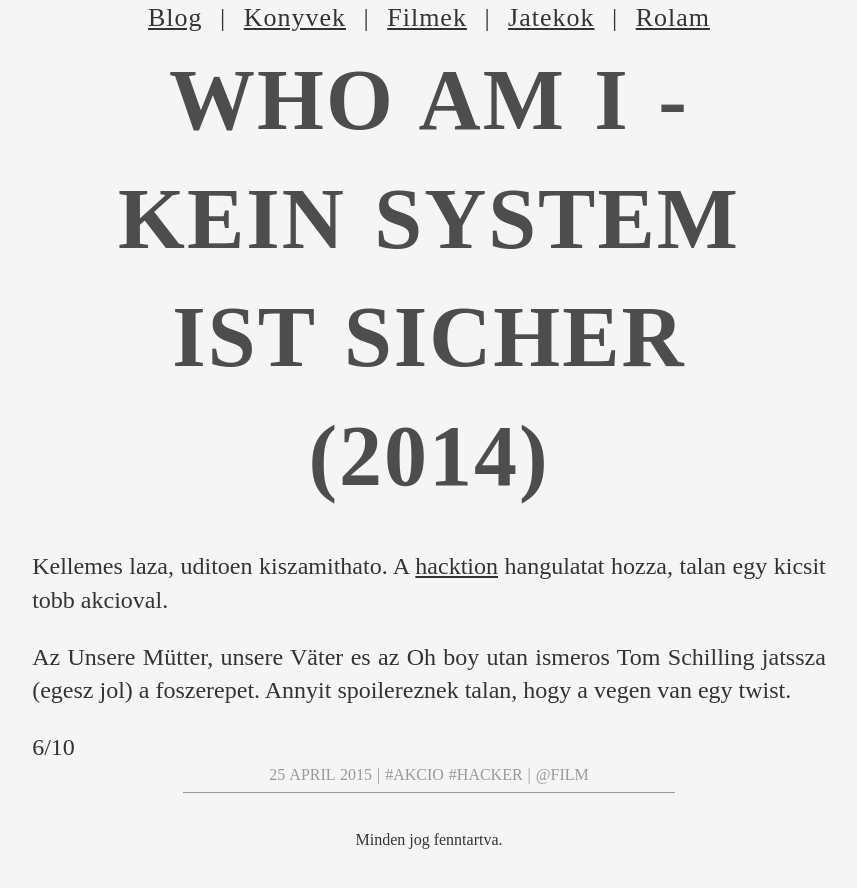
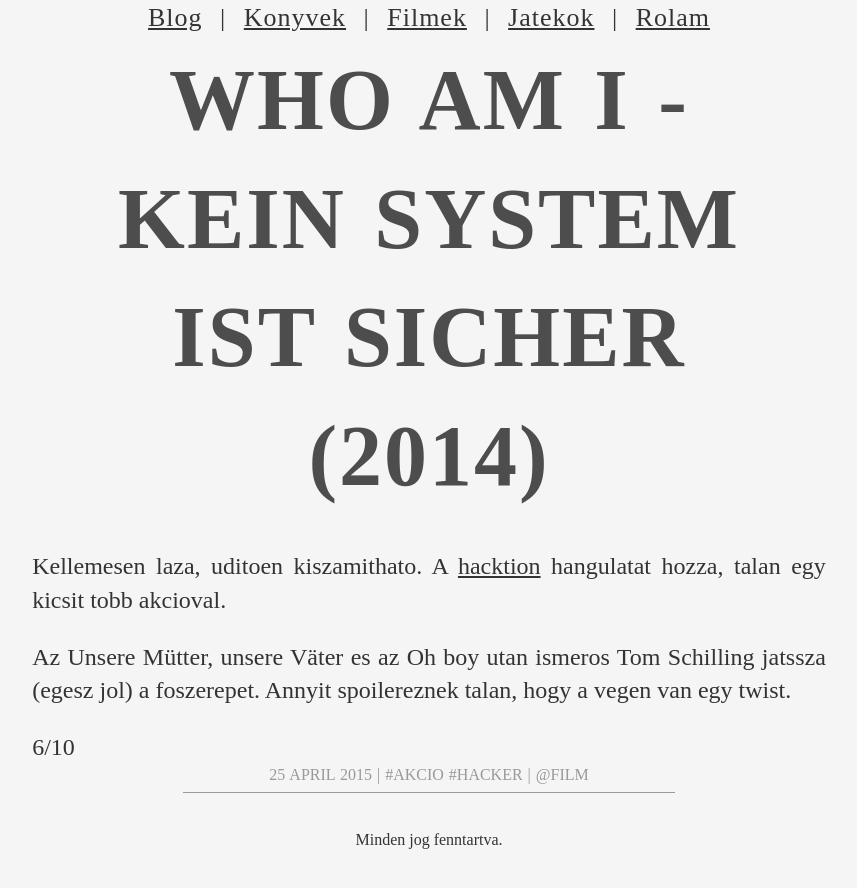
Before and after one commit to 4p3/4p3.github.io, a Jekyll site: the page built from _posts/2015-04-25-whoami.markdown, in a window 1280 px wide. Shown: the top 888 px of the page, without its empty margins (211-1068 px from the left). Built offline with Jekyll 4.4.1, drawn with Linux system fonts in a browser that asks for light colours; Markdown is read by kramdown in place of the engine named in the settings.

Commit message:
quick typo fix

```diff
--- a/_posts/2015-04-25-whoami.markdown
+++ b/_posts/2015-04-25-whoami.markdown
@@ -6,7 +6,7 @@ categories: 'film'
 tags: ['akcio','hacker']
 ---
 
-<p>Kellemes laza, uditoen kiszamithato. A <a href="https://hu.wikipedia.org/wiki/Hacktion">hacktion</a> hangulatat hozza, talan egy kicsit tobb akcioval.</p>
+<p>Kellemesen laza, uditoen kiszamithato. A <a href="https://hu.wikipedia.org/wiki/Hacktion">hacktion</a> hangulatat hozza, talan egy kicsit tobb akcioval.</p>
 <p>Az Unsere Mütter, unsere Väter es az Oh boy utan ismeros Tom Schilling jatssza (egesz jol) a foszerepet. Annyit spoilereznek talan, hogy a vegen van egy twist.</p>
 
 <h4>6/10</h4>
```
